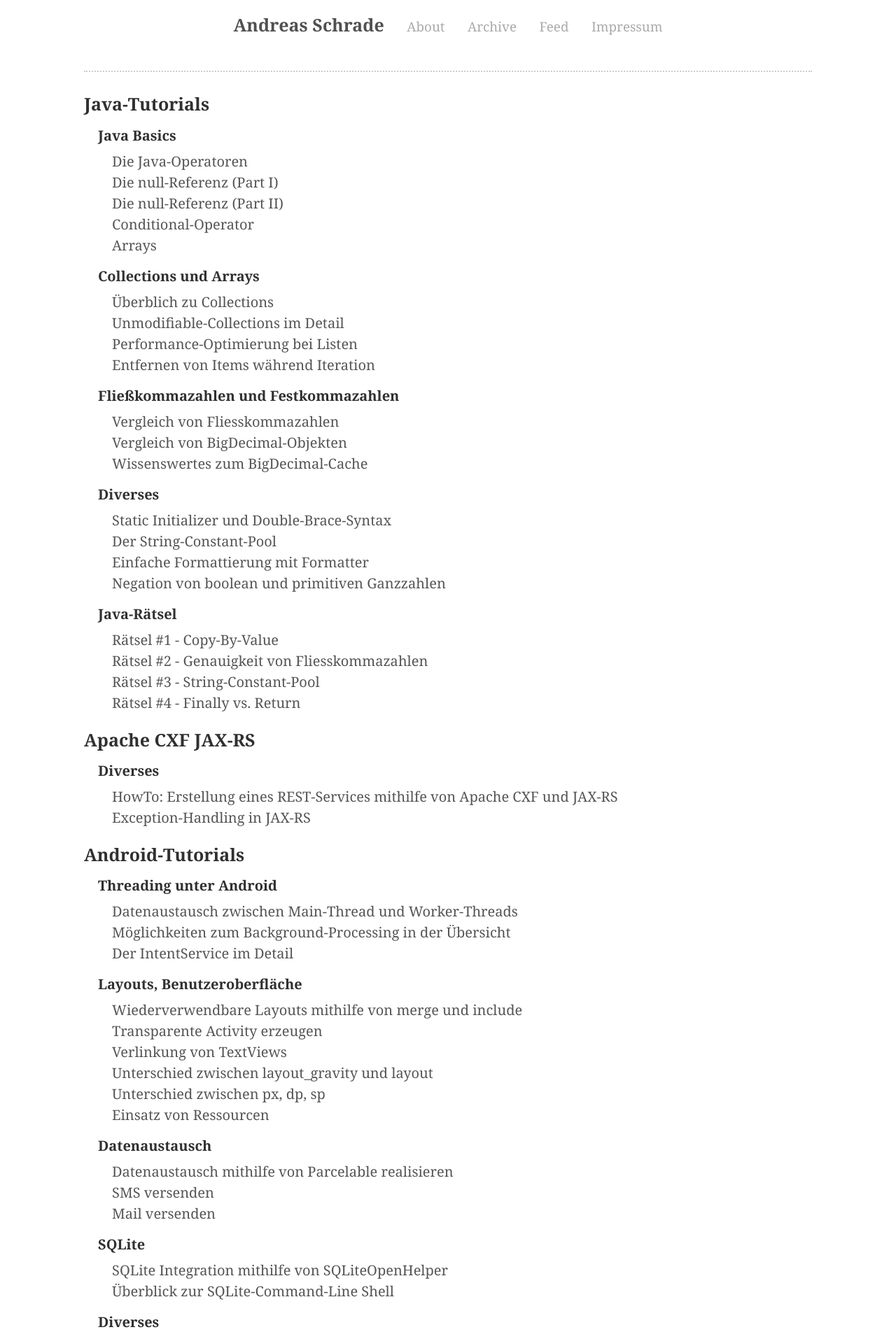
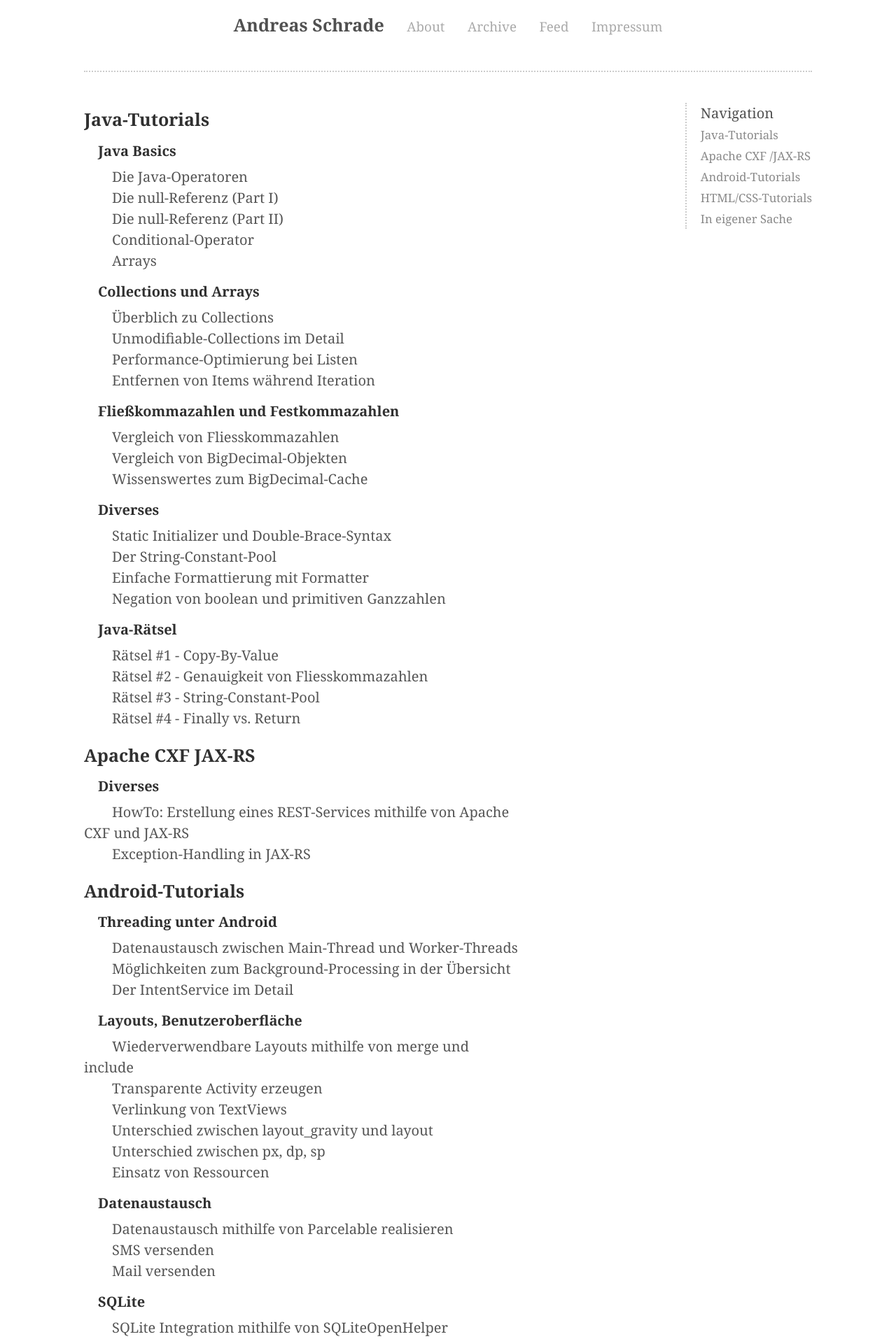
Before and after one commit to andreasschrade/andreasschrade.github.com, a Jekyll site: the page built from index.html, in a window 1280 px wide. Shown: the top 1914 px of the page at 70% size. Built offline with Jekyll 4.4.1, drawn with Linux system fonts in a browser that asks for light colours; Markdown is read by kramdown in place of the engine named in the settings; the list of posts is cut into pages by our own code.

Commit message:
modified css

```diff
--- a/index.html
+++ b/index.html
@@ -23,7 +23,7 @@
 }
 
 .stickit {
-    margin-left: 825px;
+    margin-left: 857px;
     position: fixed;
     top: 10px;
 }
@@ -35,10 +35,13 @@
 }
 
 .stickem {
-  float:right;
+  float: right;
+margin-top: 14px;
+border-left: 2px dotted rgb(204,204,204);
+padding-left: 1rem;
 }
 
-.stickem a {
+#homepage_ .stickem a {
  padding-left: 0px;
  color: #898989;
  font-size: smaller;
@@ -54,9 +57,9 @@
 	</script>
 <div class="posts">
 
-  <div id="homepage_" class="post stickem-container" style="position:relative">
-    <div class="content">
-      <h3 id="#java" class="post-title">Java-Tutorials</h3>
+  <div id="homepage_" class="post stickem-container" style="position:relative;overflow:hidden;">
+    <div class="content" style="width: 620px;float: left;">
+      <h3 id="java" class="post-title">Java-Tutorials</h3>
       <h4 class="post-title">Java Basics</h4>
       <a href="{% post_url 2013-03-08-java-die-operatoren-im-detail %}">Die Java-Operatoren</a><br>
       <a href="{% post_url 2013-08-12-java-die-null-referenz-teil-I %}">Die null-Referenz (Part I)</a><br>
@@ -82,11 +85,11 @@
       <a href="{% post_url 2011-09-15-java-raetsel-2-floating-point-precision %}">Rätsel #2 - Genauigkeit von Fliesskommazahlen</a><br>
       <a href="{% post_url 2011-09-15-java-raetsel-3-string-constant-pool %}">Rätsel #3 - String-Constant-Pool</a><br>
       <a href="{% post_url 2011-12-07-java-raetsel-4-finally-vs-return %}">Rätsel #4 - Finally vs. Return</a> <br>
-      <h3 id="#cxf" class="post-title">Apache CXF JAX-RS</h3>
+      <h3 id="cxf" class="post-title">Apache CXF JAX-RS</h3>
       <h4 class="post-title">Diverses</h4>
       <a href="{% post_url 2014-06-27-apache-cxf-einfuehrung-in-cxf %}">HowTo: Erstellung eines REST-Services mithilfe von Apache CXF und JAX-RS</a><br>
       <a href="{% post_url 2014-07-12-apache-cxf-exception-handling %}">Exception-Handling in JAX-RS</a><br>
-      <h3 id="#android" class="post-title">Android-Tutorials</h3>
+      <h3 id="android" class="post-title">Android-Tutorials</h3>
       <h4 class="post-title">Threading unter Android</h4>
       <a href="{% post_url 2012-02-24-android-datenaustausch-zwischen-main-thread-und-worker-threads %}">Datenaustausch zwischen Main-Thread und Worker-Threads</a><br>
       <a href="{% post_url 2014-06-17-android-moeglichkeiten-zum-background-processing-im-vergleich %}">Möglichkeiten zum Background-Processing in der Übersicht</a><br>
@@ -112,10 +115,10 @@
       <a href="{% post_url 2014-04-30-android-flugzeugmodus-aktivieren-und-deaktivieren %}">Flugzeugmodus aktivieren/deaktivieren</a><br>
       <a href="{% post_url 2014-05-07-android-vibrationsalarm-verwenden %}">Vibrationsalarm unter Android</a><br>
       <a href="{% post_url 2014-05-15-android-batterieinformationen-abfragen %}">Batterieinformationen ermitteln</a><br>
-      <h3 id="#html" class="post-title">HTML/CSS</h3>
+      <h3 id="html" class="post-title">HTML/CSS</h3>
       <h4 class="post-title">Diverses</h4>
       <a href="{% post_url 2011-11-27-css-flexible-box-layout %}">Das CSS-Flexible-Box-Layout</a> <br>
-      <h3 id="#eigenersache" class="post-title">In eigener Sache</h3>
+      <h3 id="eigenersache" class="post-title">In eigener Sache</h3>
       <h4 class="post-title">Diverses</h4>
       <a href="{% post_url 2011-08-02-artikel-mobile-developer %}">Artikel in MobileDeveloper-Magazin</a><br>
       <a href="{% post_url 2013-09-30-intelliscreen-second-place %}">IntelliScreen gewinnt zweiten Platz bei "jugendInnovativ"</a>
```
